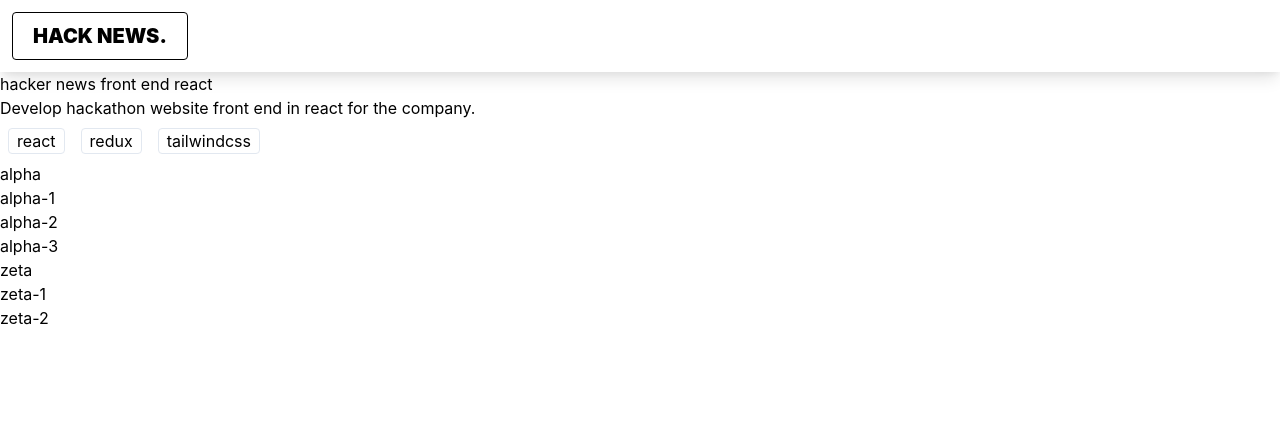
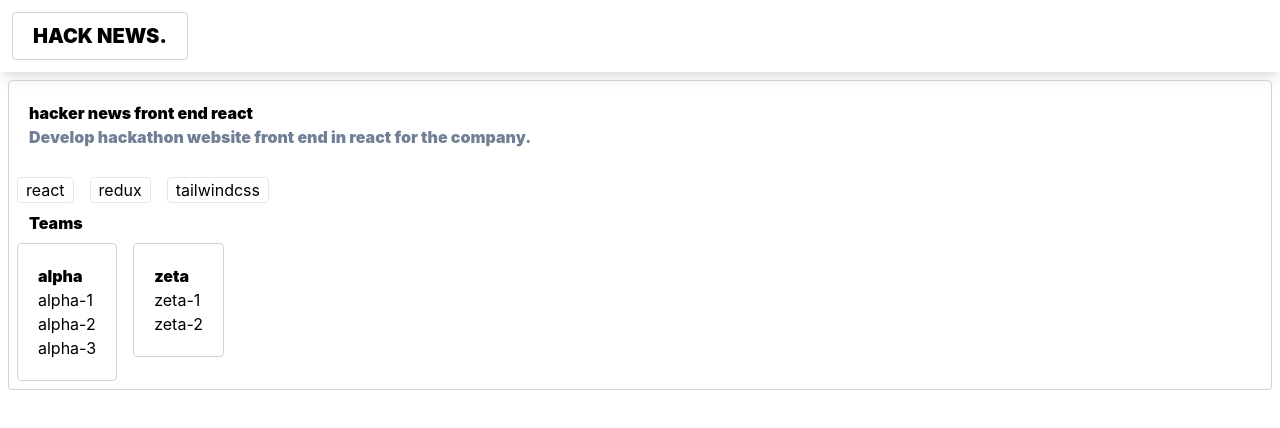
Before and after one commit to apboobalan/hack_news_frontend, a React (Create React App) app: page / in a window 1280 px wide. Shown: the top 428 px of the page. Built offline with nearby package versions, Linux system fonts and the light colour scheme.

Commit message:
Add styles to ChallengeDetails.

```diff
--- a/src/App.js
+++ b/src/App.js
@@ -16,8 +16,8 @@
   <div className="container">
     <header>
       <section className="bg-white p-3 shadow-lg">
-        <a className="p-2 rounded border border-black inline-block" href="/">
-          <div className="font-black text-xl pl-3 pr-3 border-black">HACK NEWS.</div>
+        <a className="p-2 rounded border border-gray-400 inline-block" href="/">
+          <div className="font-black text-xl pl-3 pr-3">HACK NEWS.</div>
         </a>
       </section>
     </header>
--- a/src/components/ChallengeDetails.js
+++ b/src/components/ChallengeDetails.js
@@ -3,14 +3,15 @@
 import ChallengeTag from './ChallengeTag'
 
 const ChallengeDetails = ({ challengeDetails }) => (
-  <div>
-    <div>{challengeDetails.title}</div>
-    <div>{challengeDetails.description}</div>
+  <div className="border border-gray-400 rounded m-2">
+    <div className="font-black pl-5 pt-5 pr-5">{challengeDetails.title}</div>
+    <div className="font-black text-gray-600 pl-5 pr-5 pb-5">{challengeDetails.description}</div>
     <div>
       {challengeDetails.tags.map((tag) => (
         <ChallengeTag key={tag.name} tag={tag}/>
       ))}
     </div>
+    <div className="pl-5 font-black">Teams</div>
     <div>
       {challengeDetails.teams.map((team) => (
         <ChallengeTeam key={team.name} challengeTeam={team}/>
--- a/src/components/ChallengeTeam.js
+++ b/src/components/ChallengeTeam.js
@@ -1,8 +1,8 @@
 import React from "react";
 
 const ChallengeTeam = ({ challengeTeam }) => (
-  <div key={challengeTeam.name}>
-    <div>{challengeTeam.name}</div>
+  <div key={challengeTeam.name} className="p-5 m-2 border border-gray-400 rounded inline-block align-top">
+    <div className="font-black">{challengeTeam.name}</div>
     <div>
       {challengeTeam.members.map((member) => (
         <div key={member.name}>{member.name}</div>
```
